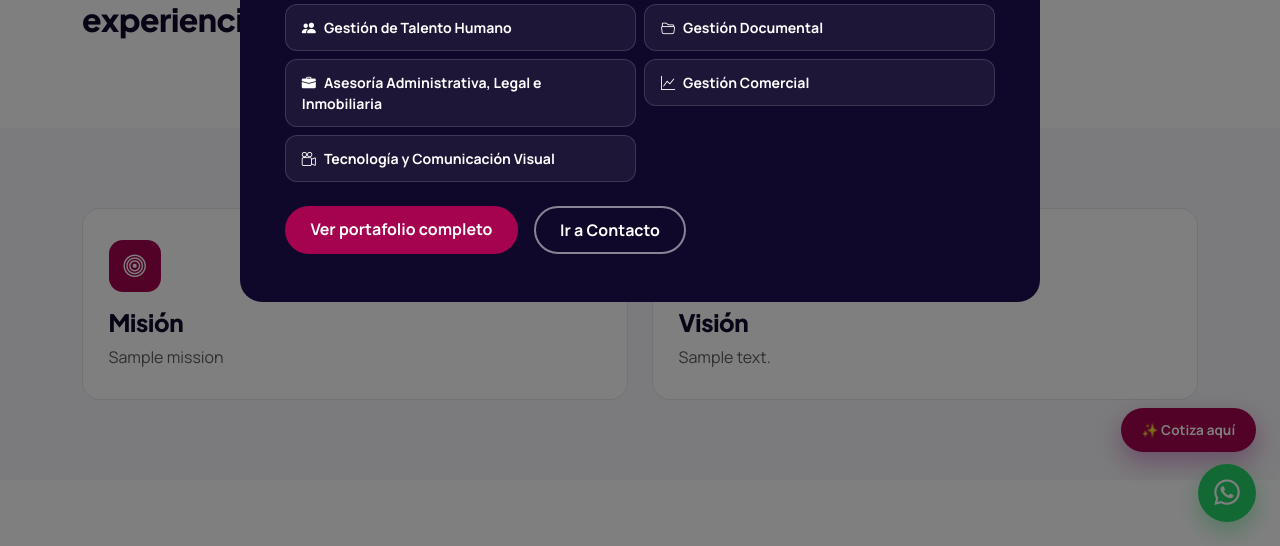
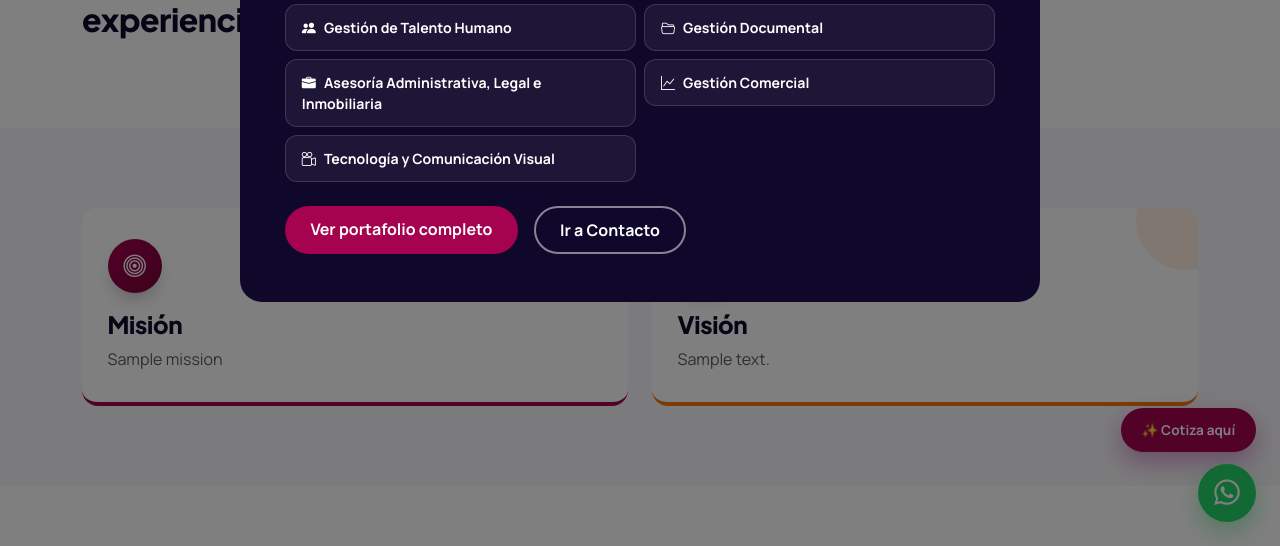
Before and after one commit to AOProjects-ops/ro-ltda, a Flask app: template app/templates/about.html in a window 1280 px wide. Shown: the part 549-1095 px from the top of the page. Run offline with Flask 3, Linux system fonts and the light colour scheme; the template is opened without the code that fills it: most values are stand-ins (such as "Sample title", 1, 10 or a date in 2020); some libraries are stand-ins or nearby versions.

Commit message:
Add files via upload

```diff
--- a/app/templates/about.html
+++ b/app/templates/about.html
@@ -30,15 +30,15 @@
   <div class="container">
     <div class="row g-4">
       <div class="col-md-6">
-        <div class="ro-card">
-          <div class="icon-wrap"><i class="bi bi-bullseye"></i></div>
+        <div class="service-card service-card-magenta">
+          <div class="service-card-icon"><i class="bi bi-bullseye"></i></div>
           <h4>Misión</h4>
           <p class="mb-0 text-muted">{{ mission }}</p>
         </div>
       </div>
       <div class="col-md-6">
-        <div class="ro-card">
-          <div class="icon-wrap"><i class="bi bi-eye"></i></div>
+        <div class="service-card service-card-amber">
+          <div class="service-card-icon"><i class="bi bi-eye"></i></div>
           <h4>Visión</h4>
           <p class="mb-0 text-muted">{{ vision }}</p>
         </div>
@@ -77,8 +77,8 @@
     <div class="row g-4">
       {% for v in values %}
       <div class="col-sm-6 col-lg-4">
-        <div class="ro-card text-center">
-          <div class="icon-wrap mx-auto"><i class="bi {{ v.icon }}"></i></div>
+        <div class="service-card service-card-{{ loop.cycle('magenta', 'amber', 'purple', 'gold', 'pastel-rose', 'pastel-peach', 'pastel-lilac') }} text-center">
+          <div class="service-card-icon mx-auto"><i class="bi {{ v.icon }}"></i></div>
           <h6>{{ v.title }}</h6>
           <p class="mb-0 text-muted small">{{ v.text }}</p>
         </div>
@@ -98,8 +98,8 @@
     <div class="row g-4">
       {% for f in success_factors %}
       <div class="col-sm-6 col-lg-4">
-        <div class="ro-card">
-          <div class="icon-wrap"><i class="bi {{ f.icon }}"></i></div>
+        <div class="service-card service-card-{{ loop.cycle('purple', 'gold', 'magenta', 'amber', 'pastel-lilac') }}">
+          <div class="service-card-icon"><i class="bi {{ f.icon }}"></i></div>
           <h6>{{ f.title }}</h6>
           <p class="mb-0 text-muted small">{{ f.text }}</p>
         </div>
```
